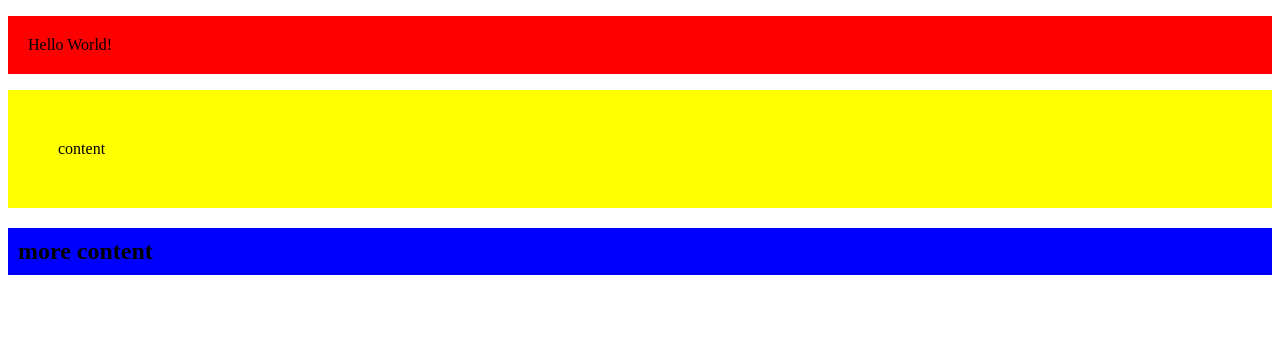
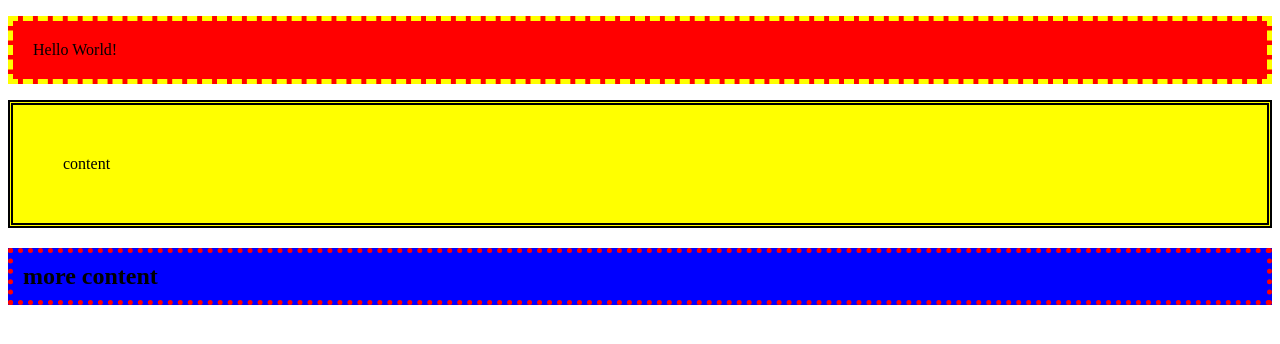
Before and after one commit to ClaytonMalarkey/boxmodel, a plain HTML site: page index.html in a window 1280 px wide. Drawn offline with Linux system fonts and the light colour scheme.

Commit message:
added borders

```diff
--- a/css/style.css
+++ b/css/style.css
@@ -1,12 +1,21 @@
 #p1 {
     background-color: red;
     padding: 20px;
+    border-width: 5px;
+    border-style: dashed;
+    border-color: yellow;
 }
 #p2 {
     background-color: yellow;
     padding: 50px;
+    border-width: 5px;
+    border-style: double;
+    border-color: black;
 }
 #h21 {
     background-color: blue;
     padding: 10px;
+    border-width: 5px;
+    border-style: dotted;
+    border-color: red;
 }
```
